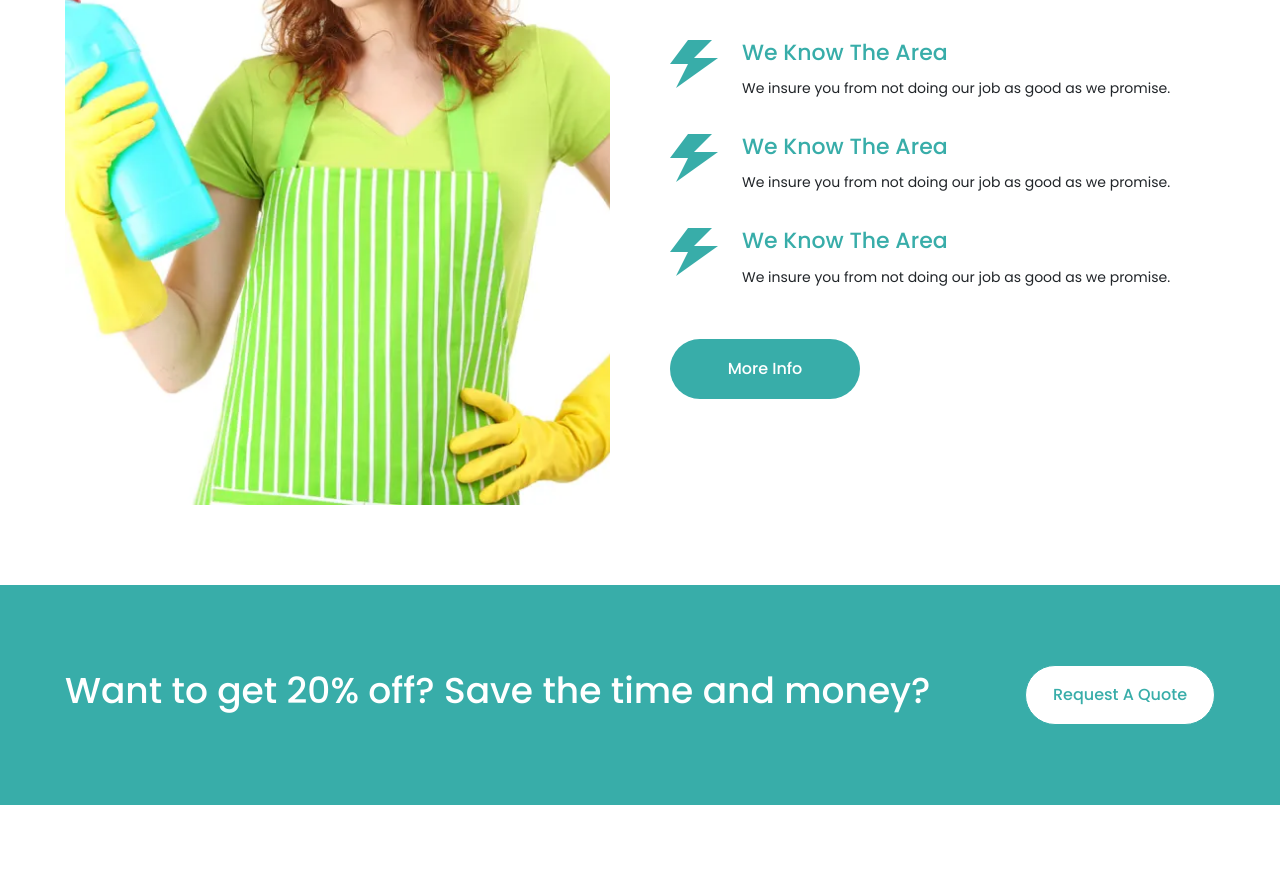
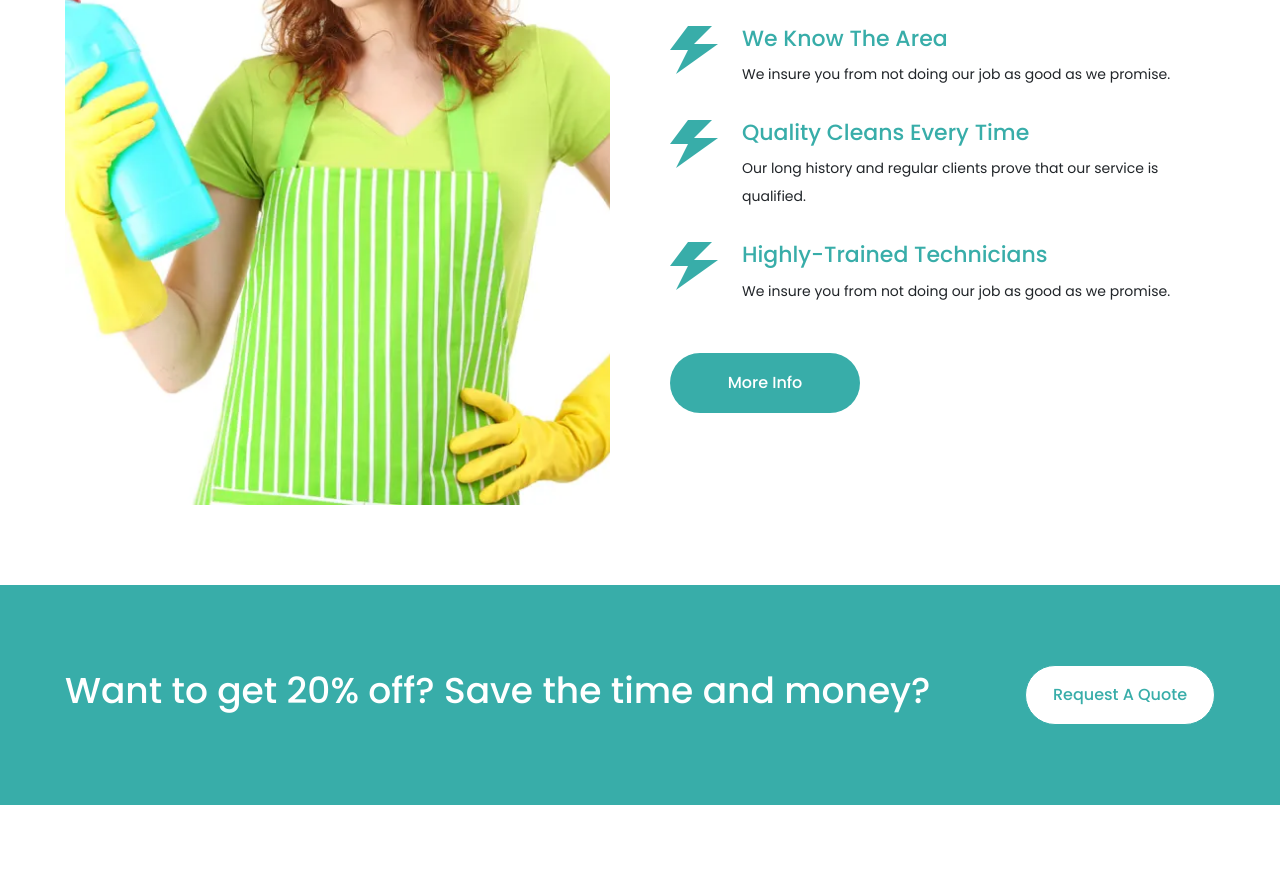
Before and after one commit to Aashik81443/CleanNow, a website: page index.html in a window 1280 px wide. Shown: the part 2580-3462 px from the top of the page. Drawn offline with nearby package versions, Linux system fonts and the light colour scheme; files whose address does not match are found by name.

Commit message:
index updated

```diff
--- a/index.html
+++ b/index.html
@@ -229,11 +229,11 @@
 								<p>We insure you from not doing our job as good as we promise.</p>
 							</div> <!-- / .tile-icon -->
 							<div class="tile-icon mb-lg-2 mb-1">
-								<h2>We Know the Area</h2>
-								<p>We insure you from not doing our job as good as we promise.</p>
+								<h2>Quality cleans every time</h2>
+								<p>Our long history and regular clients prove that our service is qualified.</p>
 							</div> <!-- / .tile-icon -->
 							<div class="tile-icon mb-lg-2 mb-1">
-								<h2>We Know the Area</h2>
+								<h2>Highly-Trained Technicians</h2>
 								<p>We insure you from not doing our job as good as we promise.</p>
 							</div> <!-- / .tile-icon -->
 							<div class="btn-wrap mt-lg-3 mt-2">
```
